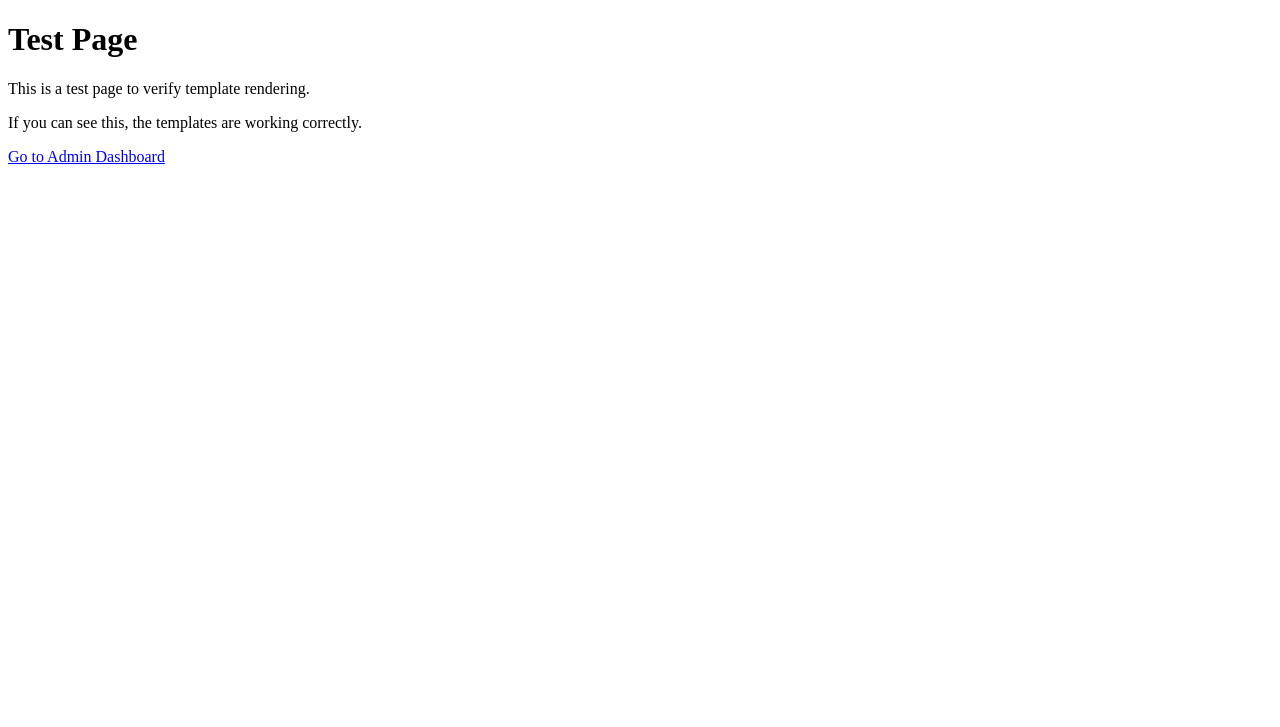
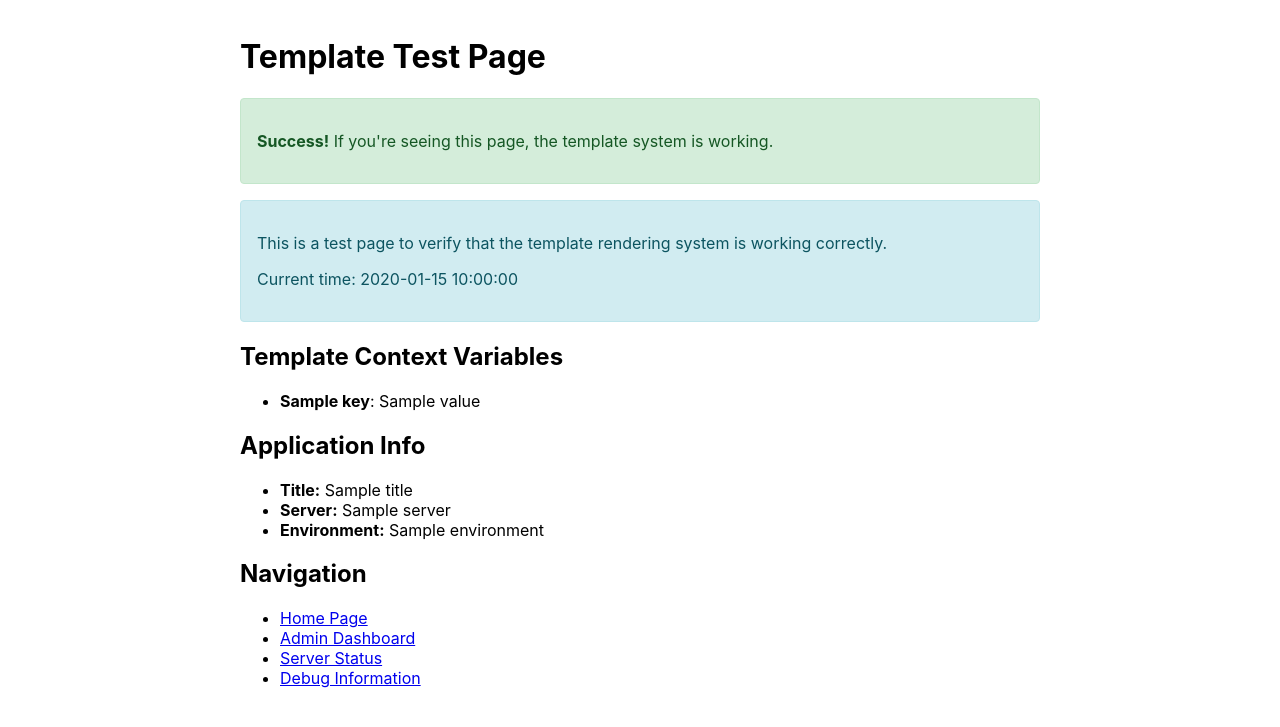
Before and after one commit to granitevolition/andikar-backend-api, a FastAPI app: template templates/test.html in a window 1280 px wide. Shown: the top 727 px of the page. Run offline with FastAPI, Linux system fonts and the light colour scheme; the template is opened without the code that fills it: most values are stand-ins (such as "Sample title", 1, 10 or a date in 2020).

Commit message:
Add test template

```diff
--- a/templates/test.html
+++ b/templates/test.html
@@ -1,12 +1,86 @@
 <!DOCTYPE html>
 <html>
 <head>
-    <title>Test Page</title>
+    <meta charset="UTF-8">
+    <meta name="viewport" content="width=device-width, initial-scale=1.0">
+    <title>Template Test Page</title>
+    <style>
+        body {
+            font-family: -apple-system, BlinkMacSystemFont, 'Segoe UI', Roboto, Oxygen, Ubuntu, Cantarell, 'Open Sans', 'Helvetica Neue', sans-serif;
+            max-width: 800px;
+            margin: 0 auto;
+            padding: 1rem;
+        }
+        .success-box {
+            background-color: #d4edda;
+            border: 1px solid #c3e6cb;
+            color: #155724;
+            padding: 1rem;
+            border-radius: 0.25rem;
+            margin-bottom: 1rem;
+        }
+        .info-box {
+            background-color: #d1ecf1;
+            border: 1px solid #bee5eb;
+            color: #0c5460;
+            padding: 1rem;
+            border-radius: 0.25rem;
+            margin-bottom: 1rem;
+        }
+        code {
+            background-color: #f8f9fa;
+            padding: 0.2rem 0.4rem;
+            border-radius: 0.25rem;
+            font-family: monospace;
+        }
+        .test-results {
+            margin-top: 1rem;
+        }
+        .test-item {
+            margin-bottom: 0.5rem;
+            padding: 0.5rem;
+            border-radius: 0.25rem;
+        }
+        .test-pass {
+            background-color: #d4edda;
+        }
+        .test-fail {
+            background-color: #f8d7da;
+        }
+    </style>
 </head>
 <body>
-    <h1>Test Page</h1>
-    <p>This is a test page to verify template rendering.</p>
-    <p>If you can see this, the templates are working correctly.</p>
-    <p><a href="/admin">Go to Admin Dashboard</a></p>
+    <h1>Template Test Page</h1>
+
+    <div class="success-box">
+        <p><strong>Success!</strong> If you're seeing this page, the template system is working.</p>
+    </div>
+
+    <div class="info-box">
+        <p>This is a test page to verify that the template rendering system is working correctly.</p>
+        <p>Current time: {{ now.strftime('%Y-%m-%d %H:%M:%S') }}</p>
+    </div>
+
+    <h2>Template Context Variables</h2>
+    <ul>
+        {% for key, value in context.items() %}
+        <li><strong>{{ key }}</strong>: {{ value }}</li>
+        {% endfor %}
+    </ul>
+
+    <h2>Application Info</h2>
+    <ul>
+        <li><strong>Title:</strong> {{ title }}</li>
+        <li><strong>Server:</strong> {{ server }}</li>
+        <li><strong>Environment:</strong> {{ environment }}</li>
+    </ul>
+
+    <h2>Navigation</h2>
+    <ul>
+        <li><a href="/">Home Page</a></li>
+        <li><a href="/admin">Admin Dashboard</a></li>
+        <li><a href="/status">Server Status</a></li>
+        <li><a href="/debug">Debug Information</a></li>
+    </ul>
 </body>
 </html>
```
